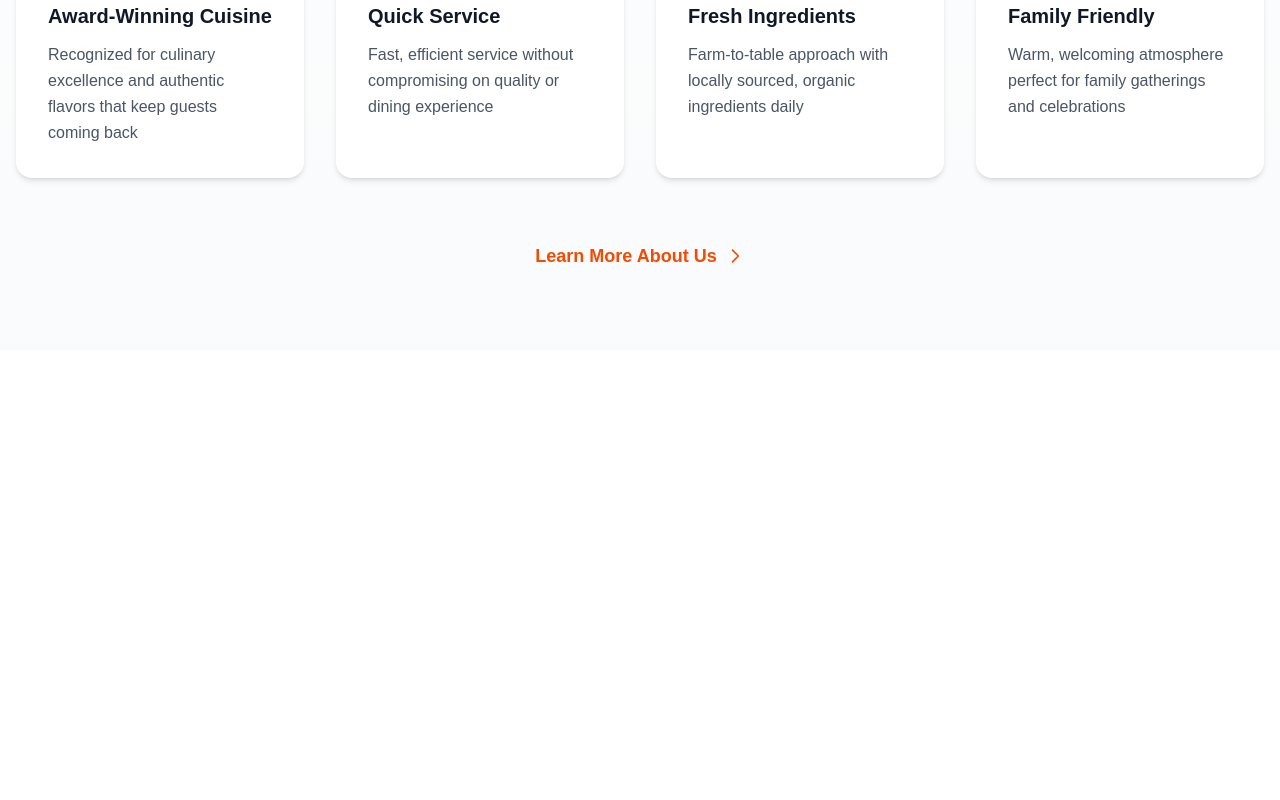
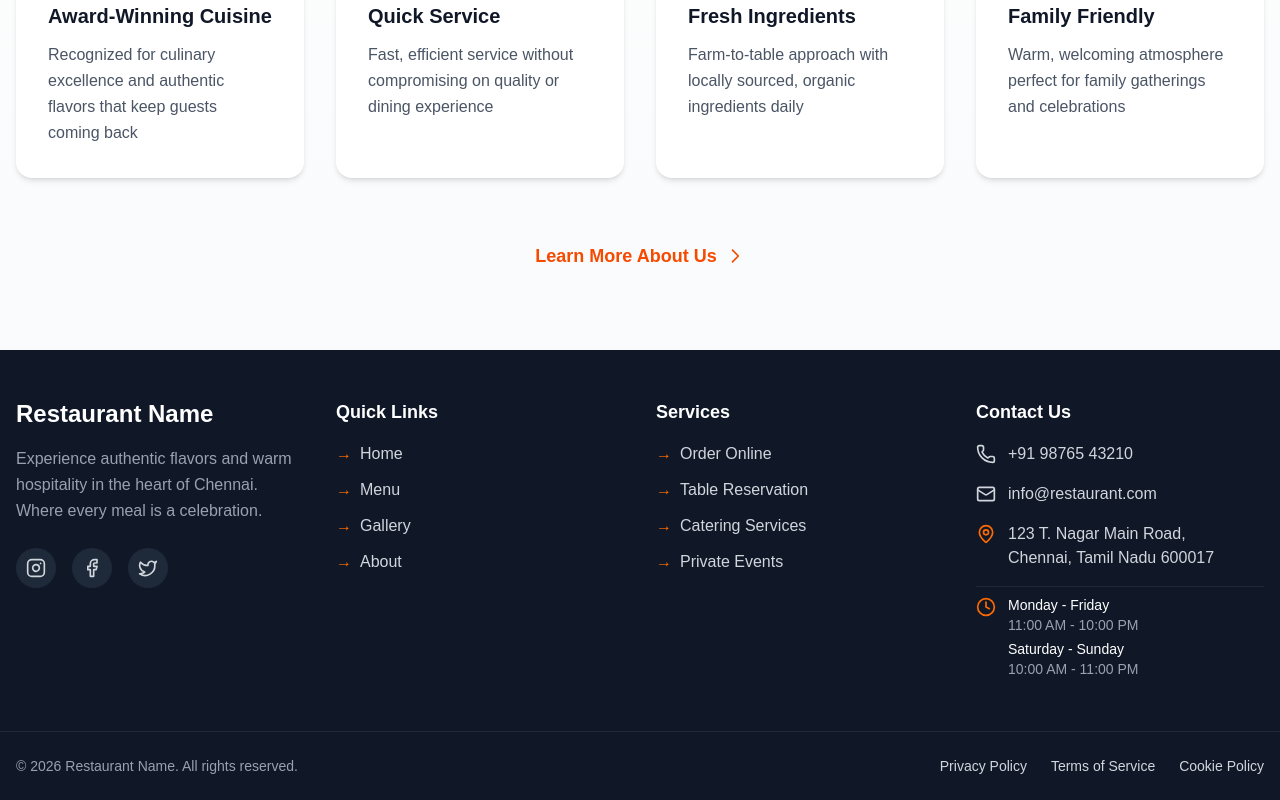
Before and after one commit to A-Jayaprakash/restaurant-website-template, a Next.js app: page / in a window 1280 px wide. Shown: the part 1228-2028 px from the top of the page. Before the commit the page ends 1578 px from the top, so only its background shows below. Built offline with nearby package versions, Linux system fonts and the light colour scheme.

Commit message:
Footer Build

```diff
--- a/app/layout.tsx
+++ b/app/layout.tsx
@@ -1,6 +1,7 @@
 import type { Metadata } from "next";
 import "./globals.css";
 import Header from "@/src/components/layout/Header";
+import Footer from "@/src/components/layout/Footer";
 
 export const metadata: Metadata = {
   title: "Restaurant Name",
@@ -17,6 +18,7 @@ export default function RootLayout({
       <body>
         <Header />
         {children}
+        <Footer />
       </body>
     </html>
   );
--- /dev/null
+++ b/src/components/layout/Footer.tsx
@@ -0,0 +1,202 @@
+import Link from "next/link";
+import {
+  Phone,
+  Mail,
+  MapPin,
+  Clock,
+  Instagram,
+  Facebook,
+  Twitter,
+} from "lucide-react";
+
+export default function Footer() {
+  const navigationLinks = [
+    { name: "Home", href: "/" },
+    { name: "Menu", href: "/menu" },
+    { name: "Gallery", href: "/gallery" },
+    { name: "About", href: "/about" },
+  ];
+
+  const quickLinks = [
+    { name: "Order Online", href: "#order" },
+    { name: "Table Reservation", href: "#reservation" },
+    { name: "Catering Services", href: "#catering" },
+    { name: "Private Events", href: "#events" },
+  ];
+
+  const openingHours = [
+    { day: "Monday - Friday", hours: "11:00 AM - 10:00 PM" },
+    { day: "Saturday - Sunday", hours: "10:00 AM - 11:00 PM" },
+  ];
+
+  return (
+    <footer className="bg-gray-900 text-gray-300">
+      {/* Main Footer Content */}
+      <div className="container mx-auto px-4 py-12">
+        <div className="grid grid-cols-1 md:grid-cols-2 lg:grid-cols-4 gap-8">
+          {/* Restaurant Info */}
+          <div>
+            <h3 className="text-2xl font-bold text-white mb-4">
+              Restaurant Name
+            </h3>
+            <p className="text-gray-400 mb-6 leading-relaxed">
+              Experience authentic flavors and warm hospitality in the heart of
+              Chennai. Where every meal is a celebration.
+            </p>
+
+            {/* Social Media Links */}
+            <div className="flex gap-4">
+              <a
+                href="https://instagram.com"
+                target="_blank"
+                rel="noopener noreferrer"
+                className="w-10 h-10 bg-gray-800 rounded-full flex items-center justify-center hover:bg-orange-600 transition-colors"
+                aria-label="Instagram"
+              >
+                <Instagram className="w-5 h-5" />
+              </a>
+              <a
+                href="https://facebook.com"
+                target="_blank"
+                rel="noopener noreferrer"
+                className="w-10 h-10 bg-gray-800 rounded-full flex items-center justify-center hover:bg-orange-600 transition-colors"
+                aria-label="Facebook"
+              >
+                <Facebook className="w-5 h-5" />
+              </a>
+              <a
+                href="https://twitter.com"
+                target="_blank"
+                rel="noopener noreferrer"
+                className="w-10 h-10 bg-gray-800 rounded-full flex items-center justify-center hover:bg-orange-600 transition-colors"
+                aria-label="Twitter"
+              >
+                <Twitter className="w-5 h-5" />
+              </a>
+            </div>
+          </div>
+
+          {/* Quick Links */}
+          <div>
+            <h4 className="text-lg font-semibold text-white mb-4">
+              Quick Links
+            </h4>
+            <ul className="space-y-3">
+              {navigationLinks.map((link) => (
+                <li key={link.name}>
+                  <Link
+                    href={link.href}
+                    className="hover:text-orange-500 transition-colors flex items-center gap-2"
+                  >
+                    <span className="text-orange-500">→</span>
+                    {link.name}
+                  </Link>
+                </li>
+              ))}
+            </ul>
+          </div>
+
+          {/* Services */}
+          <div>
+            <h4 className="text-lg font-semibold text-white mb-4">Services</h4>
+            <ul className="space-y-3">
+              {quickLinks.map((link) => (
+                <li key={link.name}>
+                  <a
+                    href={link.href}
+                    className="hover:text-orange-500 transition-colors flex items-center gap-2"
+                  >
+                    <span className="text-orange-500">→</span>
+                    {link.name}
+                  </a>
+                </li>
+              ))}
+            </ul>
+          </div>
+
+          {/* Contact Info */}
+          <div>
+            <h4 className="text-lg font-semibold text-white mb-4">
+              Contact Us
+            </h4>
+            <ul className="space-y-4">
+              <li>
+                <a
+                  href="tel:+919876543210"
+                  className="flex items-start gap-3 hover:text-orange-500 transition-colors group"
+                >
+                  <Phone className="w-5 h-5 mt-0.5 flex-shrink-0 group-hover:scale-110 transition-transform" />
+                  <span>+91 98765 43210</span>
+                </a>
+              </li>
+              <li>
+                <a
+                  href="mailto:info@restaurant.com"
+                  className="flex items-start gap-3 hover:text-orange-500 transition-colors group"
+                >
+                  <Mail className="w-5 h-5 mt-0.5 flex-shrink-0 group-hover:scale-110 transition-transform" />
+                  <span>info@restaurant.com</span>
+                </a>
+              </li>
+              <li className="flex items-start gap-3">
+                <MapPin className="w-5 h-5 mt-0.5 flex-shrink-0 text-orange-500" />
+                <span>
+                  123 T. Nagar Main Road,
+                  <br />
+                  Chennai, Tamil Nadu 600017
+                </span>
+              </li>
+              <li className="pt-2 border-t border-gray-800">
+                <div className="flex items-start gap-3">
+                  <Clock className="w-5 h-5 mt-0.5 flex-shrink-0 text-orange-500" />
+                  <div>
+                    {openingHours.map((schedule, index) => (
+                      <div key={index} className="text-sm mb-1">
+                        <span className="text-white font-medium">
+                          {schedule.day}
+                        </span>
+                        <br />
+                        <span className="text-gray-400">{schedule.hours}</span>
+                      </div>
+                    ))}
+                  </div>
+                </div>
+              </li>
+            </ul>
+          </div>
+        </div>
+      </div>
+
+      {/* Bottom Bar */}
+      <div className="border-t border-gray-800">
+        <div className="container mx-auto px-4 py-6">
+          <div className="flex flex-col md:flex-row justify-between items-center gap-4">
+            <p className="text-sm text-gray-400">
+              © {new Date().getFullYear()} Restaurant Name. All rights reserved.
+            </p>
+            <div className="flex gap-6 text-sm">
+              <a
+                href="#privacy"
+                className="hover:text-orange-500 transition-colors"
+              >
+                Privacy Policy
+              </a>
+              <a
+                href="#terms"
+                className="hover:text-orange-500 transition-colors"
+              >
+                Terms of Service
+              </a>
+              <a
+                href="#cookies"
+                className="hover:text-orange-500 transition-colors"
+              >
+                Cookie Policy
+              </a>
+            </div>
+          </div>
+        </div>
+      </div>
+    </footer>
+  );
+}
```
